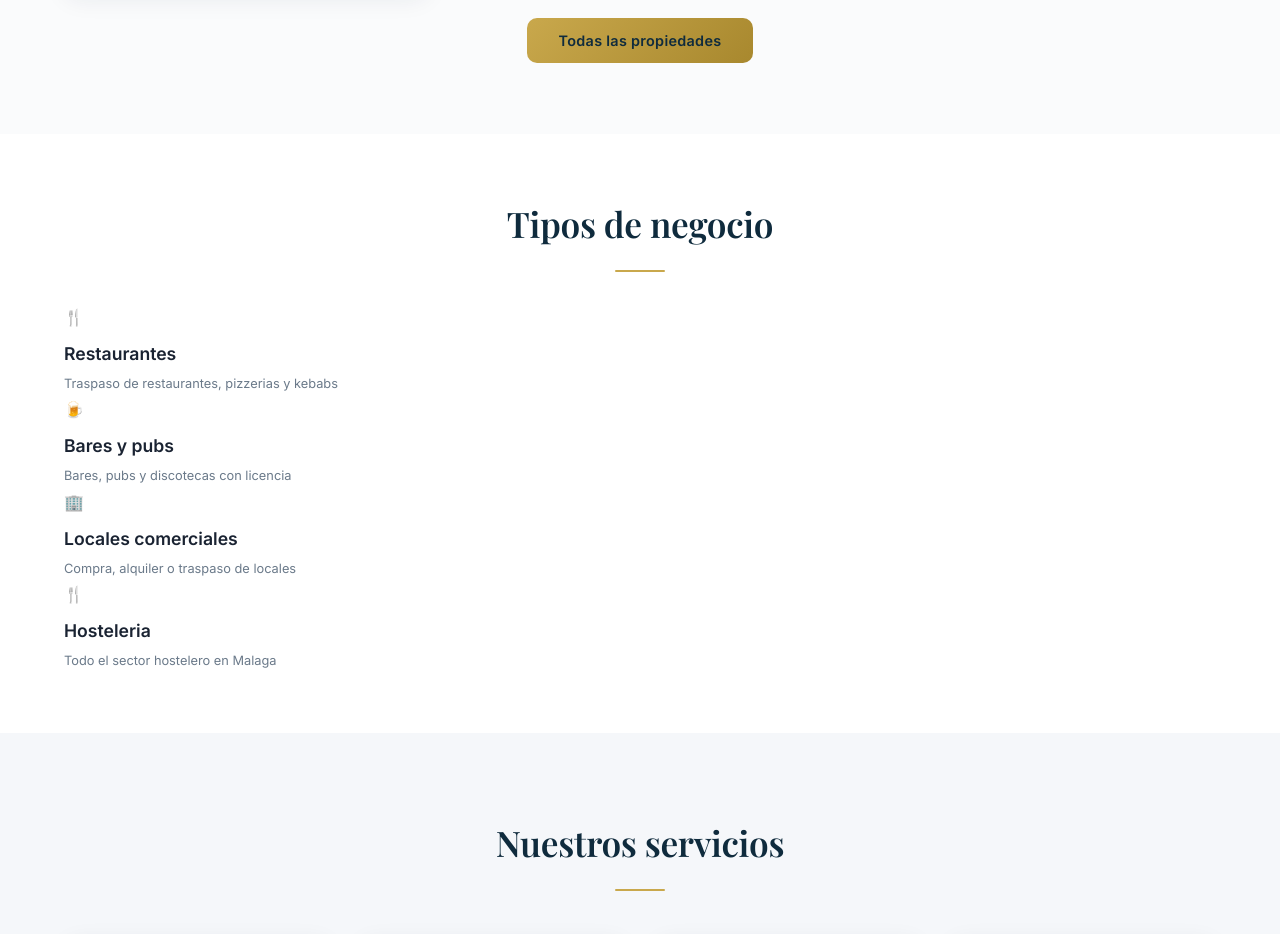
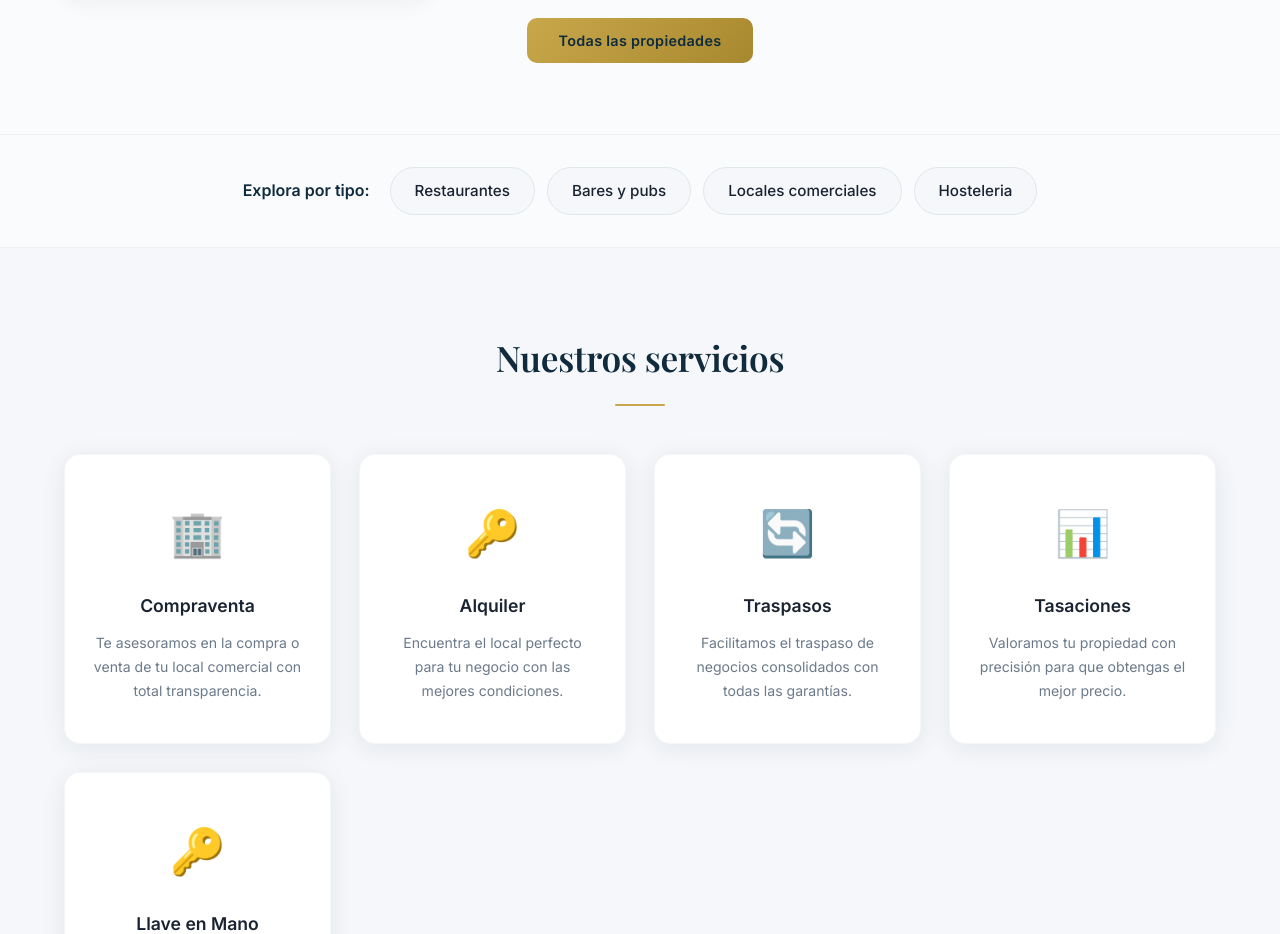
Before and after one commit to ismaelrealtor73/inmobiliaria, a website: page index.html in a window 1280 px wide. Shown: the part 3460-4394 px from the top of the page. Drawn offline with nearby package versions, Linux system fonts and the light colour scheme; a web font is replaced by a local one.

Commit message:
Redesign tipos de negocio as horizontal pills

```diff
--- a/index.html
+++ b/index.html
@@ -270,30 +270,14 @@
   </div>
 </section>
 
-<section class="section" style="background:white;padding:60px 24px;">
+<section style="padding:32px 20px;text-align:center;border-top:1px solid #eef1f4;border-bottom:1px solid #eef1f4;">
   <div class="container">
-    <h2 class="section-title" style="margin-bottom:32px;"><span>Tipos de negocio</span></h2>
-    <div class="city-stats">
-      <a href="/restaurantes" class="city-stat-card" style="display:block;text-decoration:none;">
-        <span class="number">&#127860;</span>
-        <span class="label" style="font-size:1.1rem;font-weight:600;color:var(--text);margin-top:8px;display:block;">Restaurantes</span>
-        <span style="font-size:0.8rem;color:var(--text-light);">Traspaso de restaurantes, pizzerias y kebabs</span>
-      </a>
-      <a href="/bares" class="city-stat-card" style="display:block;text-decoration:none;">
-        <span class="number">&#127866;</span>
-        <span class="label" style="font-size:1.1rem;font-weight:600;color:var(--text);margin-top:8px;display:block;">Bares y pubs</span>
-        <span style="font-size:0.8rem;color:var(--text-light);">Bares, pubs y discotecas con licencia</span>
-      </a>
-      <a href="/locales-comerciales" class="city-stat-card" style="display:block;text-decoration:none;">
-        <span class="number">&#127970;</span>
-        <span class="label" style="font-size:1.1rem;font-weight:600;color:var(--text);margin-top:8px;display:block;">Locales comerciales</span>
-        <span style="font-size:0.8rem;color:var(--text-light);">Compra, alquiler o traspaso de locales</span>
-      </a>
-      <a href="/hosteleria" class="city-stat-card" style="display:block;text-decoration:none;">
-        <span class="number">&#127860;</span>
-        <span class="label" style="font-size:1.1rem;font-weight:600;color:var(--text);margin-top:8px;display:block;">Hosteleria</span>
-        <span style="font-size:0.8rem;color:var(--text-light);">Todo el sector hostelero en Malaga</span>
-      </a>
+    <div style="display:flex;flex-wrap:wrap;gap:12px;justify-content:center;align-items:center;">
+      <span style="font-weight:600;color:var(--primary);margin-right:8px;">Explora por tipo:</span>
+      <a href="/restaurantes" style="display:inline-flex;align-items:center;gap:6px;padding:10px 24px;background:var(--light);border:1px solid #e0e8e8;border-radius:50px;color:var(--text);text-decoration:none;font-weight:500;font-size:0.95rem;transition:all 0.2s;" onmouseover="this.style.borderColor='var(--primary)';this.style.color='var(--primary)'" onmouseout="this.style.borderColor='#e0e8e8';this.style.color='var(--text)'"> Restaurantes</a>
+      <a href="/bares" style="display:inline-flex;align-items:center;gap:6px;padding:10px 24px;background:var(--light);border:1px solid #e0e8e8;border-radius:50px;color:var(--text);text-decoration:none;font-weight:500;font-size:0.95rem;transition:all 0.2s;" onmouseover="this.style.borderColor='var(--primary)';this.style.color='var(--primary)'" onmouseout="this.style.borderColor='#e0e8e8';this.style.color='var(--text)'"> Bares y pubs</a>
+      <a href="/locales-comerciales" style="display:inline-flex;align-items:center;gap:6px;padding:10px 24px;background:var(--light);border:1px solid #e0e8e8;border-radius:50px;color:var(--text);text-decoration:none;font-weight:500;font-size:0.95rem;transition:all 0.2s;" onmouseover="this.style.borderColor='var(--primary)';this.style.color='var(--primary)'" onmouseout="this.style.borderColor='#e0e8e8';this.style.color='var(--text)'"> Locales comerciales</a>
+      <a href="/hosteleria" style="display:inline-flex;align-items:center;gap:6px;padding:10px 24px;background:var(--light);border:1px solid #e0e8e8;border-radius:50px;color:var(--text);text-decoration:none;font-weight:500;font-size:0.95rem;transition:all 0.2s;" onmouseover="this.style.borderColor='var(--primary)';this.style.color='var(--primary)'" onmouseout="this.style.borderColor='#e0e8e8';this.style.color='var(--text)'"> Hosteleria</a>
     </div>
   </div>
 </section>
```
